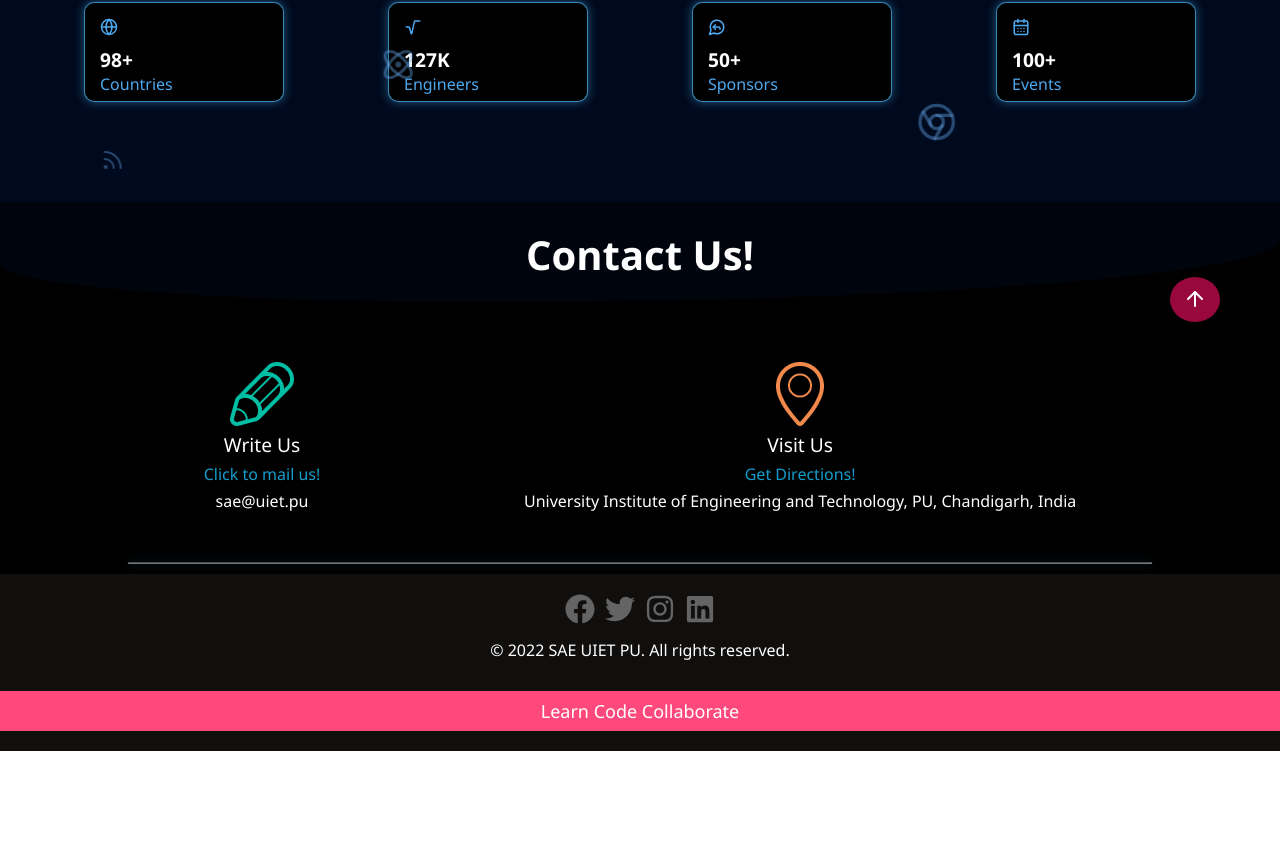
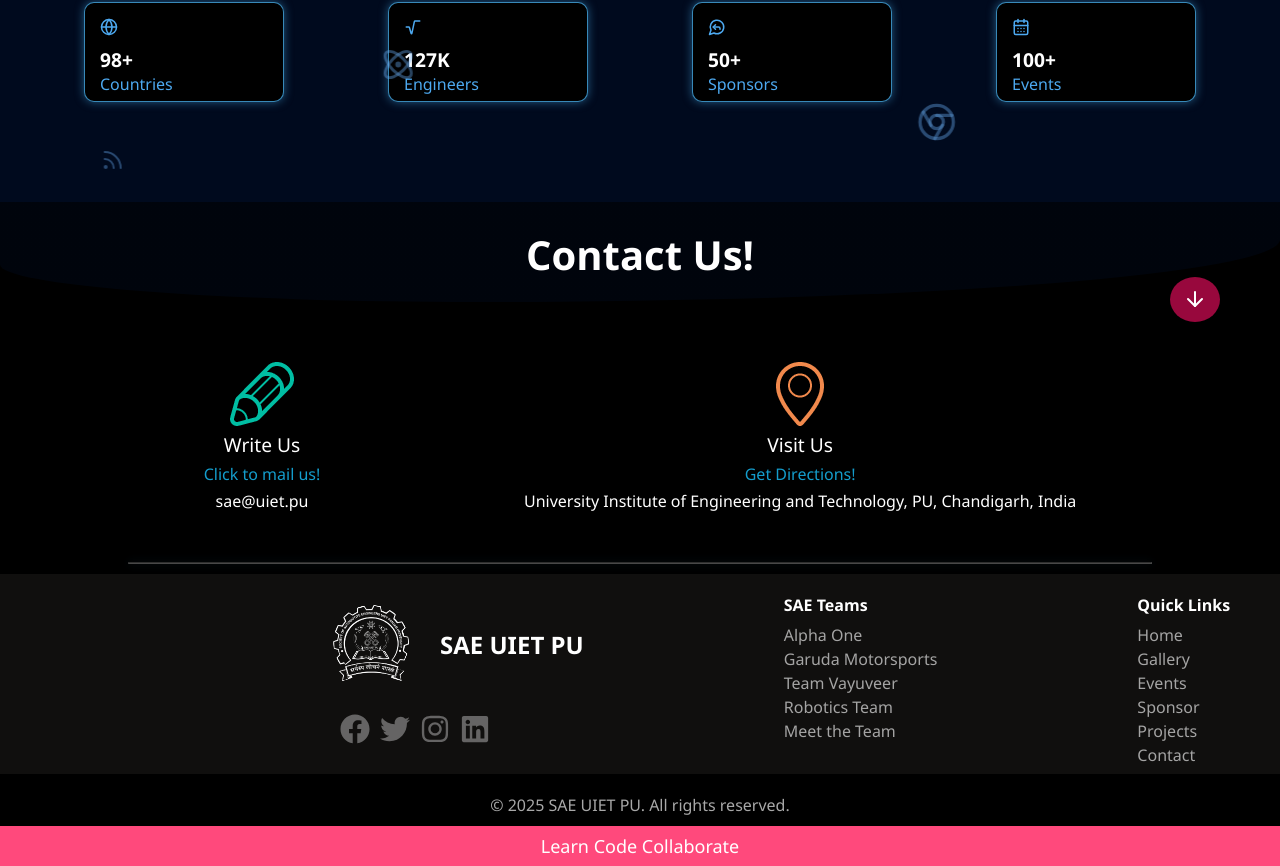
Before and after one commit to Alpha-One-sae/Website-redesign, a React (Create React App) app: page / in a window 1280 px wide. Shown: the part 458-1324 px from the top of the page. Before the commit the page ends 1209 px from the top, so only its background shows below. Built offline with nearby package versions, Linux system fonts and the light colour scheme.

Commit message:
More changes in Home Page

```diff
--- a/src/pages/Home.css
+++ b/src/pages/Home.css
@@ -270,14 +270,17 @@
 
 
 #footerp{
-  color: #FFFFFF;
-  margin-bottom: 30px;
+  color: #D3D3D3;
+  margin-bottom: 10px;
+  text-align: center;
+  opacity: 0.8;
 }
 
 .social{
   display: flex;
   gap:10px;
   margin-bottom: 10px;
+  margin-left: 20px;
 }
 
 .social > a{
@@ -293,23 +296,69 @@
 
 .footer {
   display: flex;
-  flex-direction: column;
-  align-items: center;
-  text-align: center;
-  justify-content: center;
   position: relative;
   padding: 20px;
+  width: 100% ;
+  height: 200px;
   /* background-color: #312D2A; */
   /* background-color: #2C2926; */
   background-color: #100F0E;
+  margin-bottom: 20px;
 }
+.foot1{
+  display: flex;
+  flex-direction: column;
+  margin-left: 300px;
+  margin-right: 200px;
+}
+#simg{
+  height: 100px;
+  width: 100px;
+  margin-right: 20px;
+}
+#sname{
+  color: #FFFFFF ;
+}
+.footdesc{
+  display: flex;
+  justify-content: center;
+  align-items: center;
+  margin-bottom: 20px;
+}
+
+.foot2{
+  display:flex;
+}
+.steams{
+  display: flex;
+  flex-direction: column;
+  margin-right: 200px;
+}
+.quicklinks{
+  display: flex;
+  flex-direction: column;
+}
+.steams > p{
+  color: #d3d3d3c3;
+  margin-bottom: 2px;
+}
+#mteam, #home, #gallery, #events, #sponsor, #projects, #cont{
+  text-decoration: none;
+  color: #d3d3d3c3;
+  margin-bottom: 2px;
+}
+#teamh, #quickh{
+  color: #FFFFFF;
+  margin-bottom: 8px;
+}
+
 
 hr{
   width: 80%;
   margin: 10px auto;
   color: #bdbdbd7e;
   box-shadow: 0 0 10px rgba(70, 172, 231, 0.5);
-  opacity: 0.5;
+  opacity: 0.3;
 }
 
 .lastf{
@@ -327,7 +376,7 @@ hr{
 
 .gform{
   top: 1% ;
-  right: 7% ;
+  right: 35% ;
   position: fixed;
   z-index: 100;
   /* background-color: #B0DFFB; */
@@ -340,6 +389,17 @@ hr{
   padding: 30px;
   display: flex;
   flex-direction: row;
+  z-index: 1000;
+}
+
+/* Backdrop style for inactive background */
+.backdrop {
+  position: fixed;
+  width: 100%;
+  height: 100%;
+  background-color: rgba(0, 0, 0, 0.4);
+  z-index: 999; /* Place above all other content */
+  backdrop-filter: blur(3px); /* Light blur effect */
 }
 
 .formimg{
@@ -382,7 +442,14 @@ hr{
   border-radius: 5px;
 }
 
-.formsae > button{
+.fbtn{
+  display: flex ;
+}
+.subbtn{
+  margin-left:15px;
+}
+
+.fbtn > button{
   /* background-color: #001d56d7; */
   background-color: #736EFE;
   color: white;
@@ -396,6 +463,6 @@ hr{
   font-weight: 540;
 }
 
-.formsae > button:hover{
+.fbtn > button:hover{
   background-color: #6856f1;
 }
--- a/src/pages/Home.js
+++ b/src/pages/Home.js
@@ -3,40 +3,55 @@ import { FaReact } from "react-icons/fa";
 import { FaFacebook, FaTwitter, FaInstagram, FaLinkedin, FaYoutube } from 'react-icons/fa';
 import { Aperture, Atom, Box, Chrome, LaptopMinimalCheck, RadioTower, Rss, Cpu, Share2, ChevronRight } from 'lucide-react'
 import { Globe, Radical, MessageCircleReply, CalendarDays } from 'lucide-react'
-import { ArrowUp } from 'lucide-react';
+import { ArrowUp, ArrowDown } from 'lucide-react';
 import './Home.css'
 import { Link } from 'react-router-dom';
 import Pencil from './pencil.png'
 import Loc from './loc.png'
 import toast from 'react-hot-toast';
 import Foimg from './formsub1.png';
+import SAE from './wlogo.png';
 
 
 const Home = () => {
 
-  const [visible, setVisible] = useState(false) ;
+  const [scrollToTop, setScrollToTop] = useState(false) ;
   const [formVis, setFormVis] = useState(false) ;
 
   useEffect(() => {
-    const handleScroll = () => {
-        if (window.scrollY > 300) {
-          setVisible(false);
-        } else {
-          setVisible(true);
-        }
+    const scrollBehave = () => {
+      const scrollY = window.scrollY ;  // Maximum scrollable height
+      const maxScroll = document.documentElement.scrollHeight - window.innerHeight ;  // Maximum scrollable height
+
+      setScrollToTop(scrollY > maxScroll / 2) ;
     }
-    window.addEventListener('scroll', handleScroll);
+
+    window.addEventListener('scroll', scrollBehave) ;
     return () => {
-      window.removeEventListener('scroll', handleScroll);
-    };
-  }, []);
+      // Cleanup function
+      window.removeEventListener('scroll', scrollBehave) ;
+    }
+  }, [])
 
 
-  const scrollUp = () =>{
-    window.scrollTo(
-      { top: 0,
-        behavior: "smooth" }
-    );
+
+  const handleScroll = () => {
+    if(scrollToTop)
+      {
+        // Scroll to top
+        window.scrollTo(
+          { top: 0,
+            behavior: "smooth" }
+        );
+      }
+      else{
+        // Scroll to bottom
+        const maxScroll = document.documentElement.scrollHeight - window.innerHeight;
+        window.scrollTo (
+          { top: maxScroll,
+            behavior: 'smooth' }
+        );
+      }
   };
 
 
@@ -49,6 +64,24 @@ const Home = () => {
     event.preventDefault(); // Prevent default anchor behavior
     setFormVis(true); // Show the form
   }
+
+  const closeform = () => {
+    setFormVis(false); // close the form when clicked
+  }
+
+  useEffect(() => {
+    if(formVis)
+      {
+        document.body.style.overflow = 'hidden';
+      }
+      else{
+        document.body.style.overflow = 'auto';
+      }
+    return () => {
+      document.body.style.overflow = 'auto';
+    }
+  }, [formVis])
+
 
   function formcheck(event)
   {
@@ -85,11 +118,14 @@ const Home = () => {
 
     <div className="mainc">
 
-      <button className="scrollbtn" onClick={scrollUp} aria-label='Scroll to Top'>
-        <ArrowUp size={24} />
+      <button className="scrollbtn" onClick={handleScroll} aria-label='Scroll to Top/Down'>
+        {scrollToTop ? <ArrowUp size={24} /> : <ArrowDown size={24} />}
       </button>
 
       {formVis && (
+         <>
+          <div className="backdrop"></div>
+
           <div className="gform">
             <div className='formimg'>
               <img id="foimg" src={Foimg} alt="Form Image"></img>
@@ -104,9 +140,13 @@ const Home = () => {
               <label htmlFor="msg"></label>
               <textarea type="text" id='msg' rows="6" cols="50" placeholder="Your Message"></textarea>
 
+              <div className='fbtn'>
               <button type="submit" className='subbtn'>Submit</button>
+              <button className='closef' onClick={closeform}>Close</button>
+              </div>
             </form>
           </div>
+          </>
         )}
 
       <div className="icons">
@@ -181,13 +221,43 @@ const Home = () => {
         </div><hr/>
 
         <div className='footer'>
+
+          <div className='foot1'>
+          <div className='footdesc'>
+            <img src={SAE} alt="sae_img" id="simg"></img>
+            <h2 id="sname">SAE UIET PU</h2>
+          </div>
           <div className='social'>
             <a href="#"><FaFacebook size={30} /></a>
             <a href="#"><FaTwitter size={30} /></a>
             <a href="#"><FaInstagram size={30} /></a>
             <a href="#"><FaLinkedin size={30} /></a>
           </div>
-          <p id="footerp">&copy; 2022 SAE UIET PU. All rights reserved.</p>
+          </div>
+
+          <div className='foot2'>
+            <div className='steams'>
+              <h4 id='teamh'>SAE Teams</h4>
+              <p id='alpha'>Alpha One</p>
+              <p id='garuda'>Garuda Motorsports</p>
+              <p id='vayu'>Team Vayuveer</p>
+              <p id='robo'>Robotics Team</p>
+              <Link to='/team' id='mteam'>Meet the Team</Link>
+            </div>
+            <div className='quicklinks'>
+              <h4 id='quickh'>Quick Links</h4>
+              <Link to='/' id='home'>Home</Link>
+              <Link to='/gallery' id='gallery'>Gallery</Link>
+              <Link to='/events' id='events'>Events</Link>
+              <Link to='/sponsor' id='sponsor'>Sponsor</Link>
+              <Link to='#' id='projects' target=''>Projects</Link>
+              <Link to='#' id='cont' onClick={openForm}>Contact</Link>
+            </div>
+          </div>
+        </div>
+
+        <div className='copyright'>
+          <p id="footerp">&copy; 2025 SAE UIET PU. All rights reserved.</p>
           <div className='lastf'>
             Learn Code Collaborate
           </div>
```
